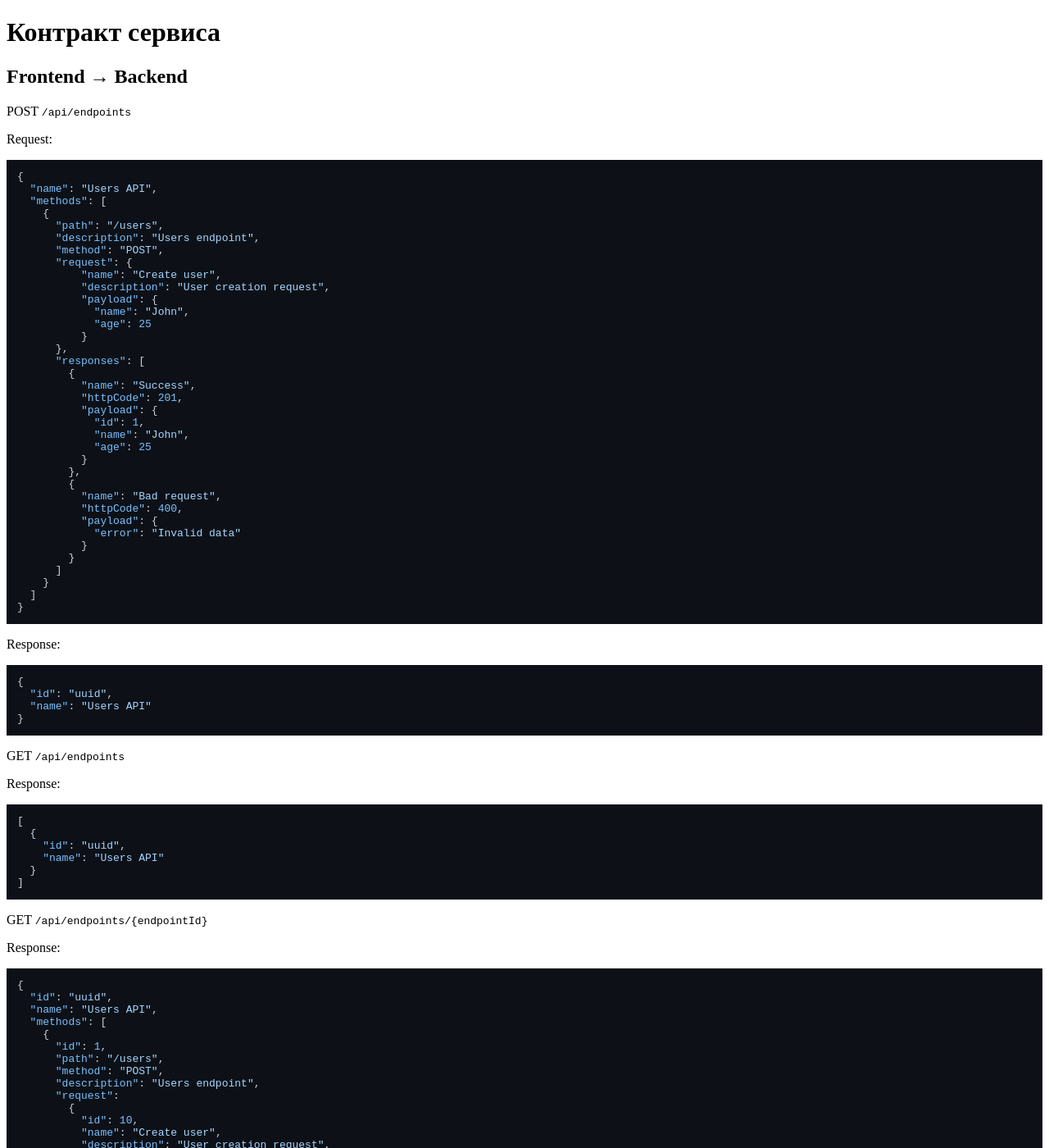
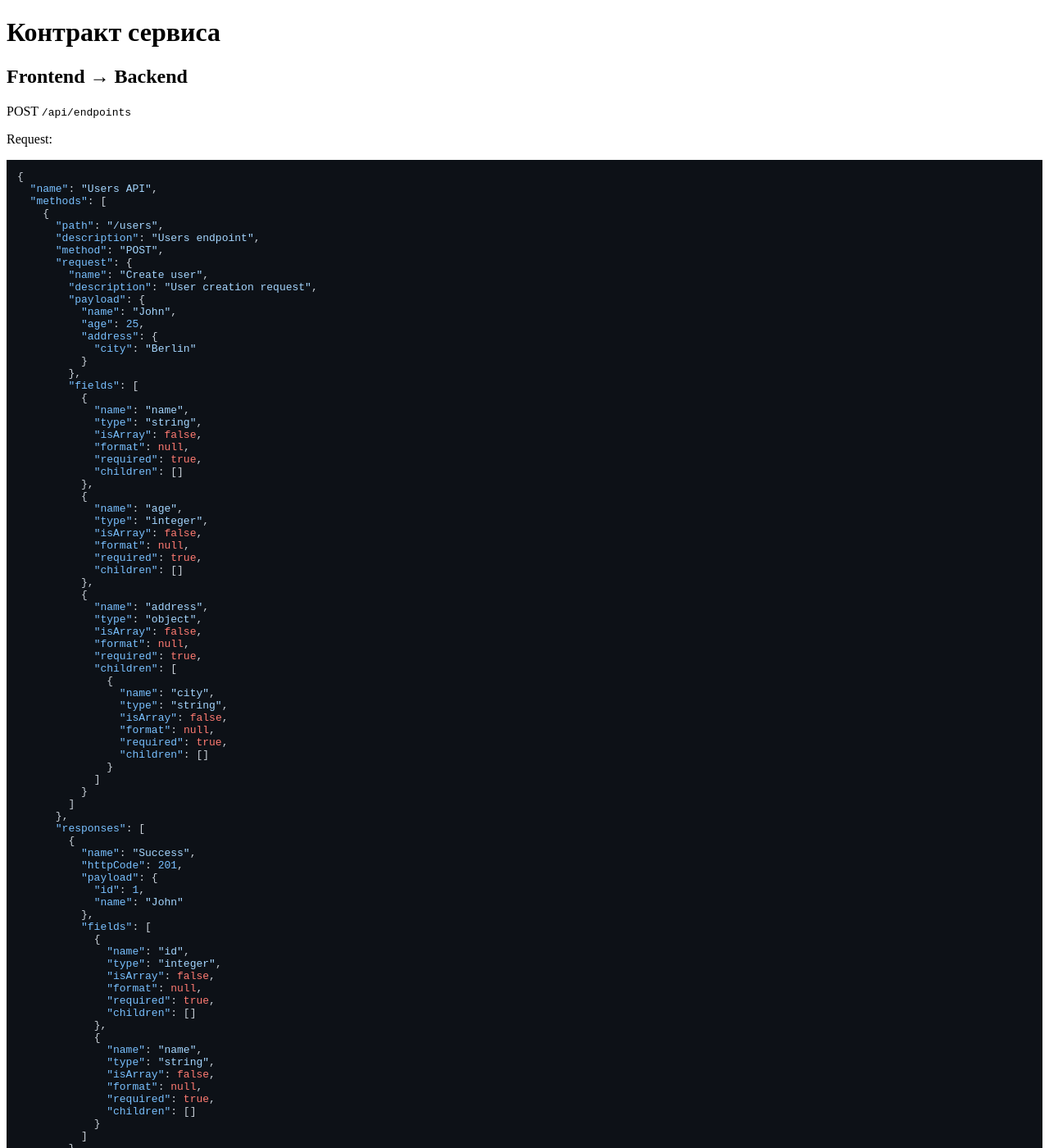
Before and after one commit to p6tso/p6tso.github.io, a Jekyll site: the page built from smokerest/api.md, in a window 1280 px wide and 1400 px high. Shown: the whole window at 82% size. Built offline with Jekyll 4.4.1, drawn with Linux system fonts in a browser that asks for light colours; nearby versions of some CDN libraries; our own code applies the rules of GitHub Pages for plain Markdown files; some of the changed text lies outside the part shown.

Commit message:
делааа

````diff
--- a/smokerest/api.md
+++ b/smokerest/api.md
@@ -6,7 +6,7 @@ POST `/api/endpoints`
 
 Request:
 
-```
+```json
 {
   "name": "Users API",
   "methods": [
@@ -15,12 +15,50 @@ Request:
       "description": "Users endpoint",
       "method": "POST",
       "request": {
-          "name": "Create user",
-          "description": "User creation request",
-          "payload": {
-            "name": "John",
-            "age": 25
+        "name": "Create user",
+        "description": "User creation request",
+        "payload": {
+          "name": "John",
+          "age": 25,
+          "address": {
+            "city": "Berlin"
           }
+        },
+        "fields": [
+          {
+            "name": "name",
+            "type": "string",
+            "isArray": false,
+            "format": null,
+            "required": true,
+            "children": []
+          },
+          {
+            "name": "age",
+            "type": "integer",
+            "isArray": false,
+            "format": null,
+            "required": true,
+            "children": []
+          },
+          {
+            "name": "address",
+            "type": "object",
+            "isArray": false,
+            "format": null,
+            "required": true,
+            "children": [
+              {
+                "name": "city",
+                "type": "string",
+                "isArray": false,
+                "format": null,
+                "required": true,
+                "children": []
+              }
+            ]
+          }
+        ]
       },
       "responses": [
         {
@@ -28,16 +66,43 @@ Request:
           "httpCode": 201,
           "payload": {
             "id": 1,
-            "name": "John",
-            "age": 25
-          }
+            "name": "John"
+          },
+          "fields": [
+            {
+              "name": "id",
+              "type": "integer",
+              "isArray": false,
+              "format": null,
+              "required": true,
+              "children": []
+            },
+            {
+              "name": "name",
+              "type": "string",
+              "isArray": false,
+              "format": null,
+              "required": true,
+              "children": []
+            }
+          ]
         },
         {
           "name": "Bad request",
           "httpCode": 400,
           "payload": {
             "error": "Invalid data"
-          }
+          },
+          "fields": [
+            {
+              "name": "error",
+              "type": "string",
+              "isArray": false,
+              "format": null,
+              "required": true,
+              "children": []
+            }
+          ]
         }
       ]
     }
@@ -71,7 +136,7 @@ GET `/api/endpoints/{endpointId}`
 
 Response:
 
-```
+```json
 {
   "id": "uuid",
   "name": "Users API",
@@ -81,16 +146,35 @@ Response:
       "path": "/users",
       "method": "POST",
       "description": "Users endpoint",
-      "request":
-        {
-          "id": 10,
-          "name": "Create user",
-          "description": "User creation request",
-          "payload": {
-            "name": "John",
-            "age": 25
+      "request": {
+        "id": 10,
+        "name": "Create user",
+        "description": "User creation request",
+        "payload": {
+          "name": "John",
+          "age": 25
+        },
+        "fields": [
+          {
+            "id": 1,
+            "name": "name",
+            "type": "string",
+            "isArray": false,
+            "format": null,
+            "required": true,
+            "children": []
+          },
+          {
+            "id": 2,
+            "name": "age",
+            "type": "integer",
+            "isArray": false,
+            "format": null,
+            "required": true,
+            "children": []
           }
-        }
+        ]
+      },
       "responses": [
         {
           "id": 11,
@@ -98,9 +182,28 @@ Response:
           "httpCode": 201,
           "payload": {
             "id": 1,
-            "name": "John",
-            "age": 25
+            "name": "John"
           },
+          "fields": [
+            {
+              "id": 3,
+              "name": "id",
+              "type": "integer",
+              "isArray": false,
+              "format": null,
+              "required": true,
+              "children": []
+            },
+            {
+              "id": 4,
+              "name": "name",
+              "type": "string",
+              "isArray": false,
+              "format": null,
+              "required": true,
+              "children": []
+            }
+          ],
           "isActive": true
         }
       ]
````
